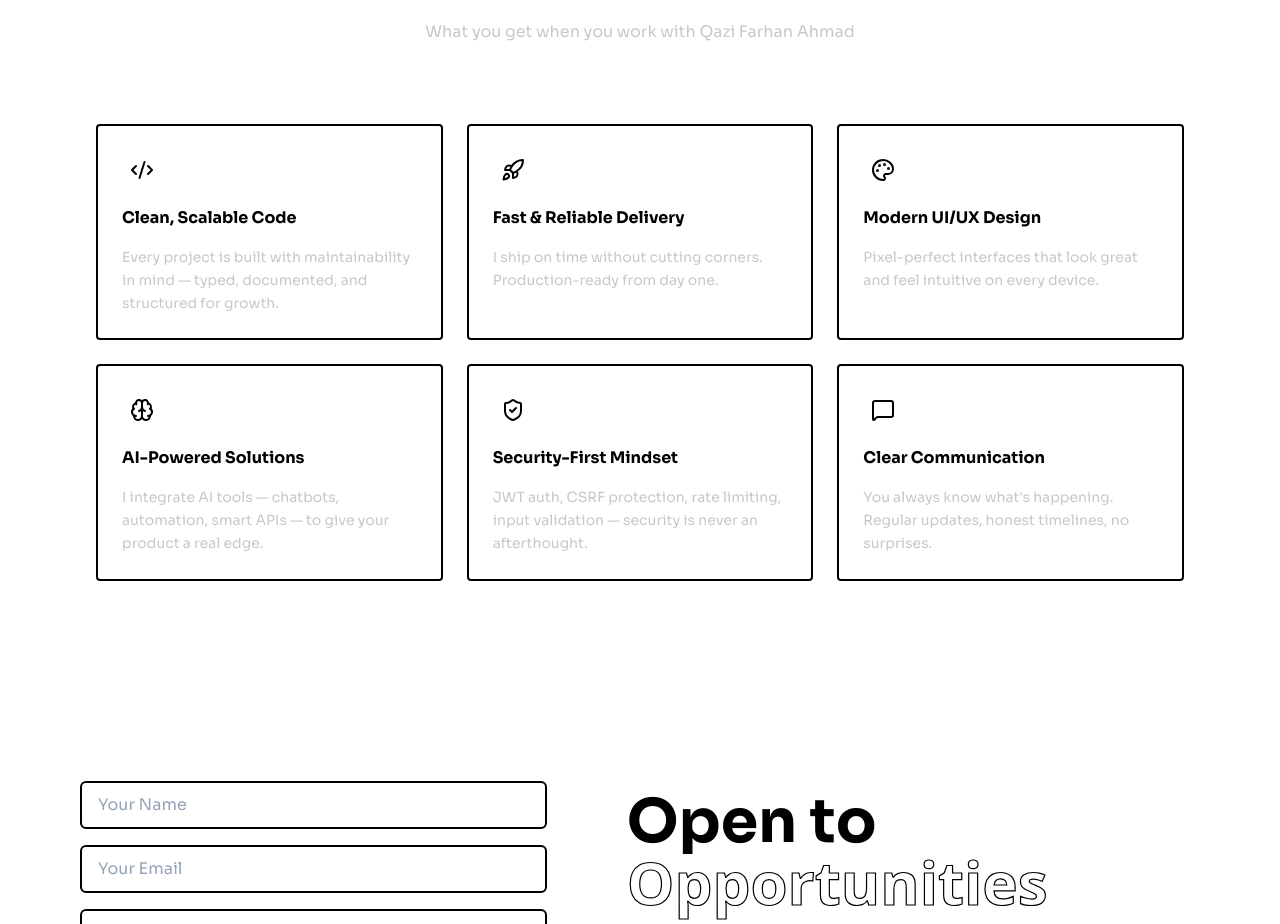
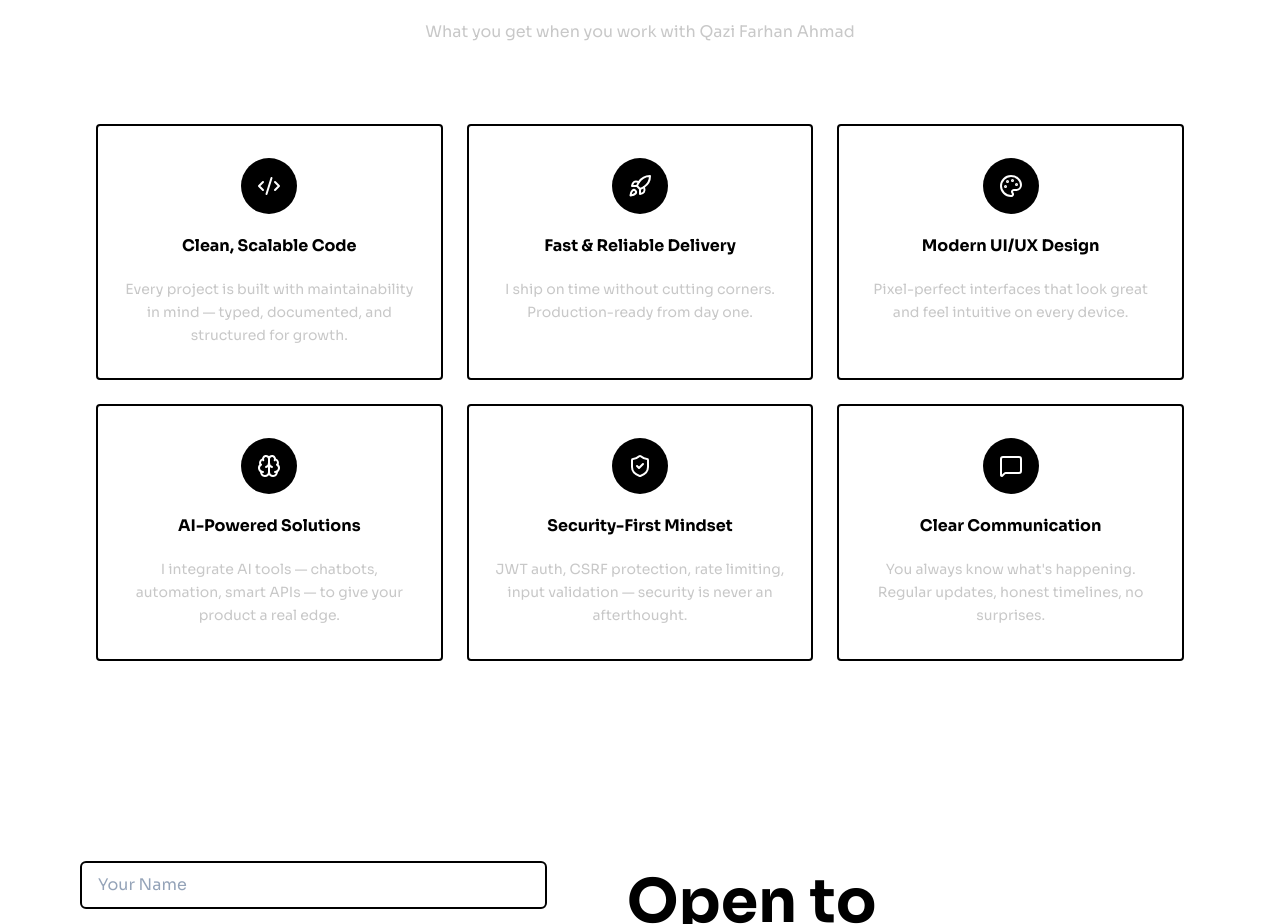
Before and after one commit to Qaziaaaa/portfolio-website, a Next.js app: page / in a window 1280 px wide. Shown: the part 5340-6264 px from the top of the page. Built offline with nearby package versions, Linux system fonts and the light colour scheme.

Commit message:
Refine Why Work With Me card styling

```diff
--- a/src/components/Testimonial.tsx
+++ b/src/components/Testimonial.tsx
@@ -21,12 +21,12 @@ export default function Testimonial() {
       </div>
       <div className="grid gap-6 md:grid-cols-3 max-w-screen-xl mx-auto px-4">
         {reasons.map((item, i) => (
-          <div key={i} className="self-stretch flex flex-col p-6 gap-4 border-2 border-black rounded items-start text-left bg-white">
-            <div className="w-10 h-10 flex items-center justify-center">
-              <item.icon className="w-6 h-6" />
+          <div key={i} className="self-stretch flex flex-col py-8 px-6 gap-5 border-2 border-black rounded items-center text-center bg-white">
+            <div className="w-14 h-14 rounded-full bg-black flex items-center justify-center">
+              <item.icon className="w-6 h-6 text-white" />
             </div>
             <h5 className="text-base font-bold">{item.title}</h5>
-            <p className="text-zinc-500 text-sm leading-relaxed">{item.desc}</p>
+            <p className="text-zinc-500 text-sm leading-relaxed max-w-xs">{item.desc}</p>
           </div>
         ))}
       </div>
```
